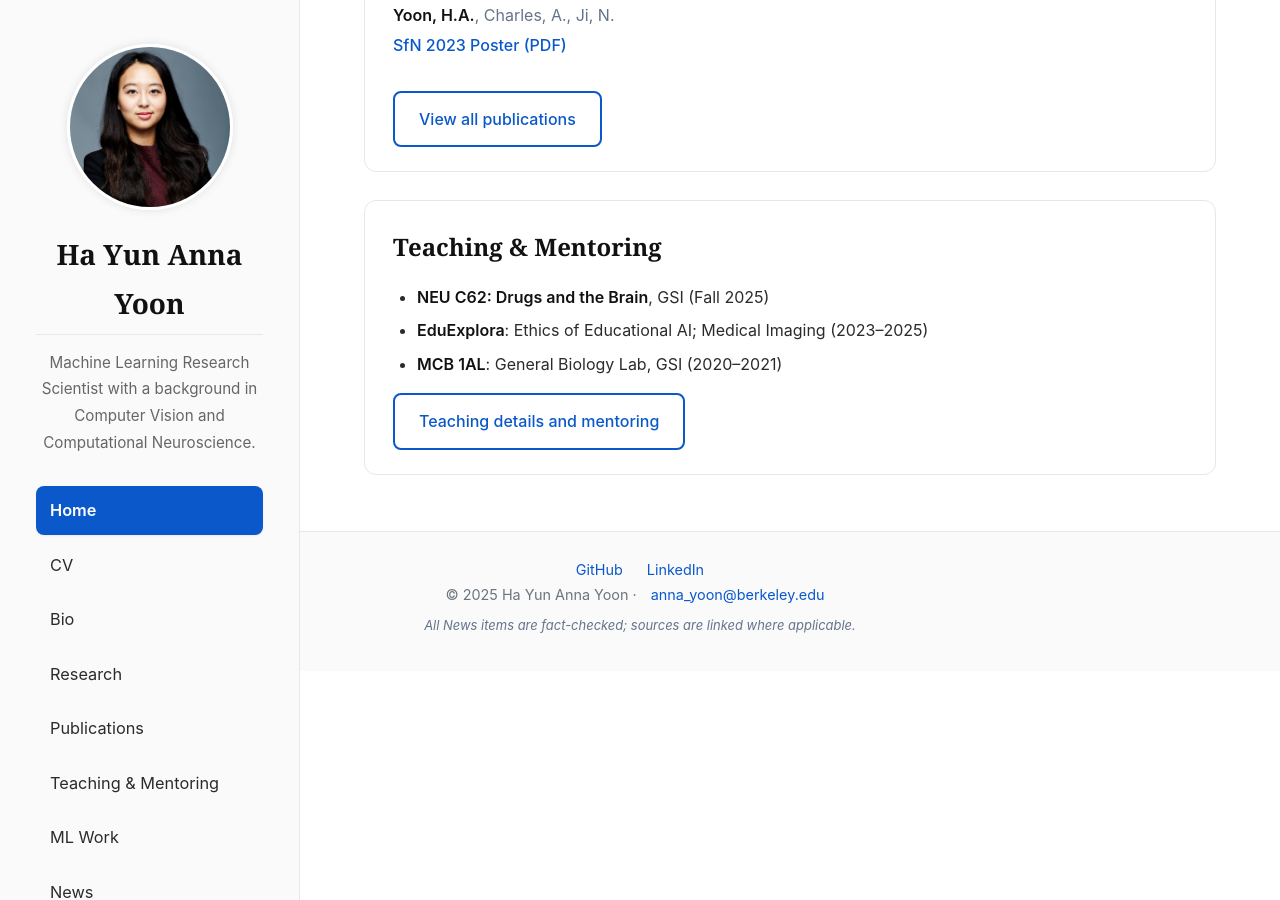
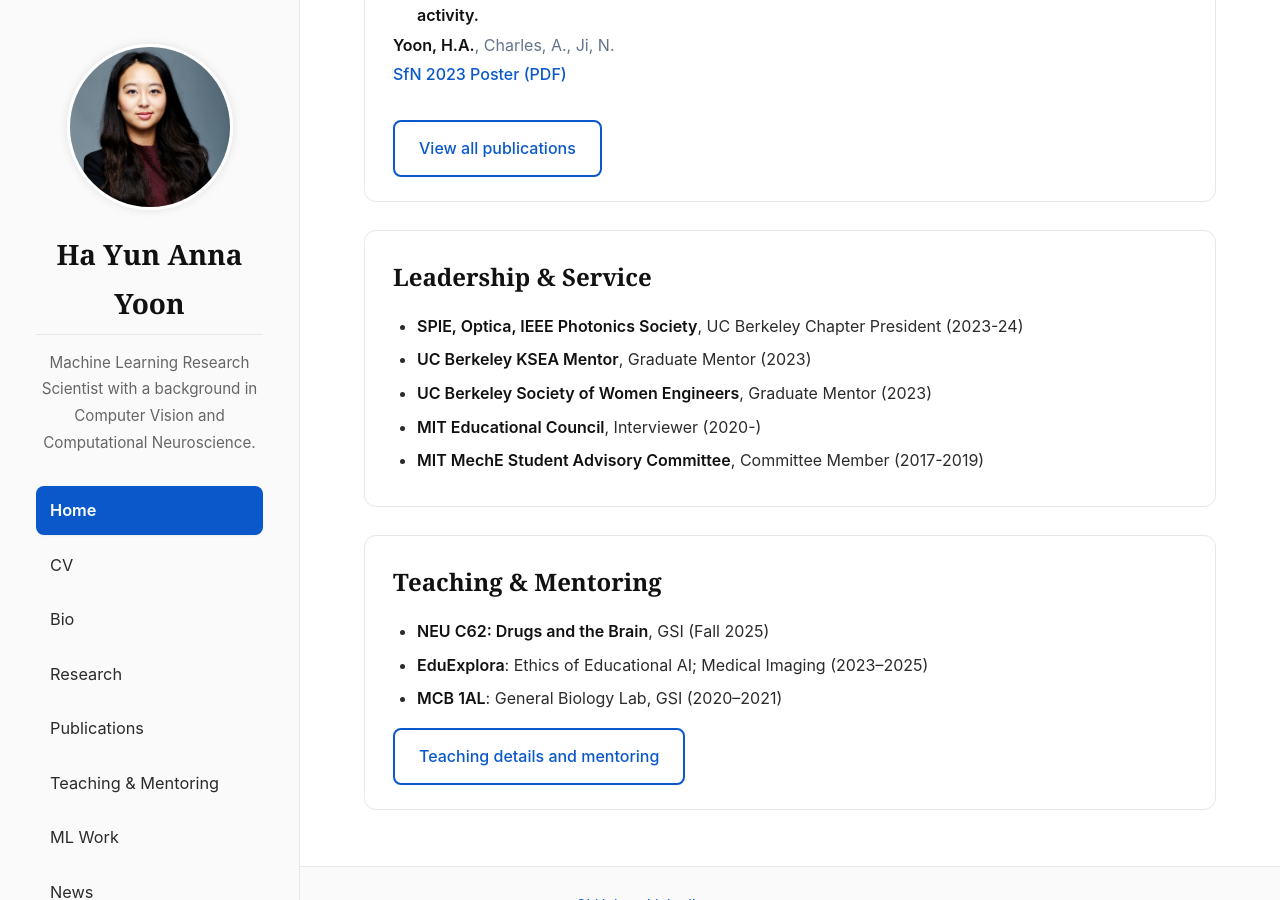
Before and after one commit to annahayoon/annahayoon.github.io, a Jekyll site: the page built from index.md, in a window 1280 px wide and 900 px high, scrolled down 3866 px. Built offline with Jekyll 4.4.1, drawn with Linux system fonts in a browser that asks for light colours; some of the changed text lies outside the part shown.

Commit message:
Update website: remove fact-checking note, add scholarship awards to news, highlight leadership activities

```diff
--- a/index.md
+++ b/index.md
@@ -22,10 +22,11 @@
 
 <div class="widget">
 <h2 class="widget-title">News & Updates</h2>
-<p class="fact-note">All News items are fact-checked; sources are linked where applicable.</p>
 
 <ul>
 <li>2025 — COSYNE accepted: Nonsense-free behavioral correlation in mouse V1 (co-author).</li>
+<li>2024 — Graduate Diversity and Community Fellowship ($7,500), UC Berkeley</li>
+<li>2024 — Korean Honor Scholarship ($3,000), Korean Embassy in the U.S.A.</li>
 <li>2024 — COSYNE: Behavioral correlation integration in mouse V1 (co-author). <a href="/assets/neuro/Cosyne24_Abstract_PeijiaYu.pdf">Abstract</a></li>
 <li>2023 — SfN: Axial resolution vs. functional retrieval in 2p calcium imaging (presenting author). <a href="/assets/neuro/SfN_Poster.pdf">Poster</a></li>
 <li>Resource — ICADCS: 1st International Conference on AI, Data Science, Cyber Security and Smart Manufacturing for Sustainable Development. <a href="https://icadcs.vikrantuniversity.ac.in/" target="_blank" rel="noopener">Conference site</a></li>
@@ -144,6 +145,17 @@
 </div>
 
 <div class="widget">
+<h2 class="widget-title">Leadership & Service</h2>
+<ul>
+  <li><strong>SPIE, Optica, IEEE Photonics Society</strong>, UC Berkeley Chapter President (2023-24)</li>
+  <li><strong>UC Berkeley KSEA Mentor</strong>, Graduate Mentor (2023)</li>
+  <li><strong>UC Berkeley Society of Women Engineers</strong>, Graduate Mentor (2023)</li>
+  <li><strong>MIT Educational Council</strong>, Interviewer (2020-)</li>
+  <li><strong>MIT MechE Student Advisory Committee</strong>, Committee Member (2017-2019)</li>
+</ul>
+</div>
+
+<div class="widget">
 <h2 class="widget-title">Teaching & Mentoring</h2>
 <ul>
   <li><strong>NEU C62: Drugs and the Brain</strong>, GSI (Fall 2025)</li>
```
